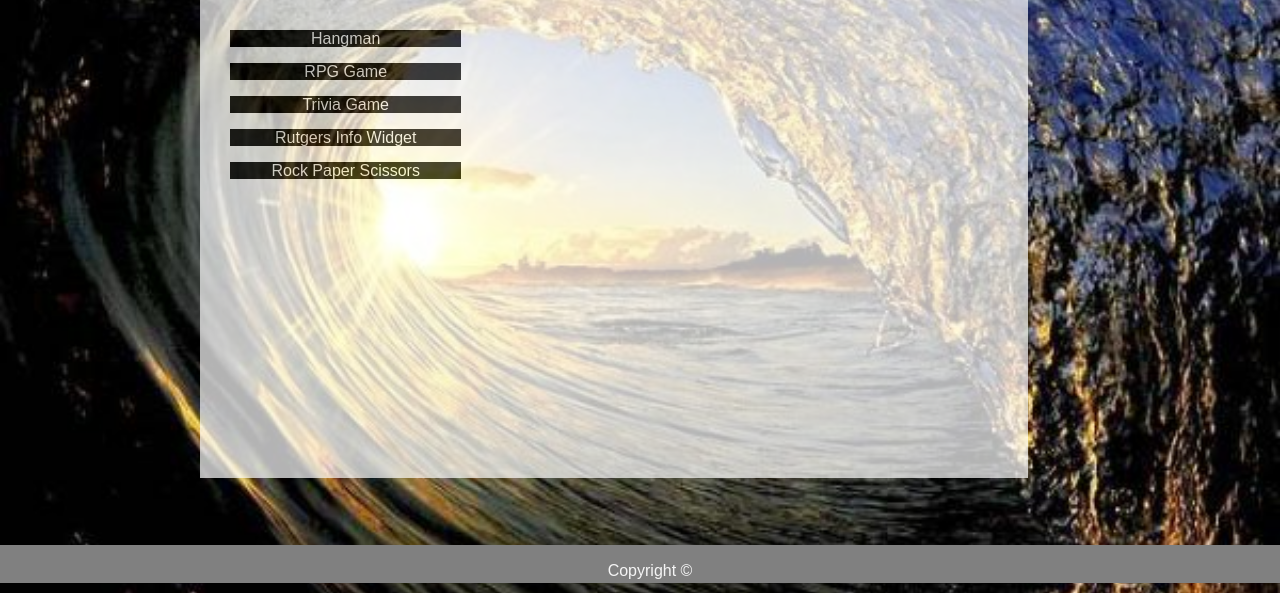
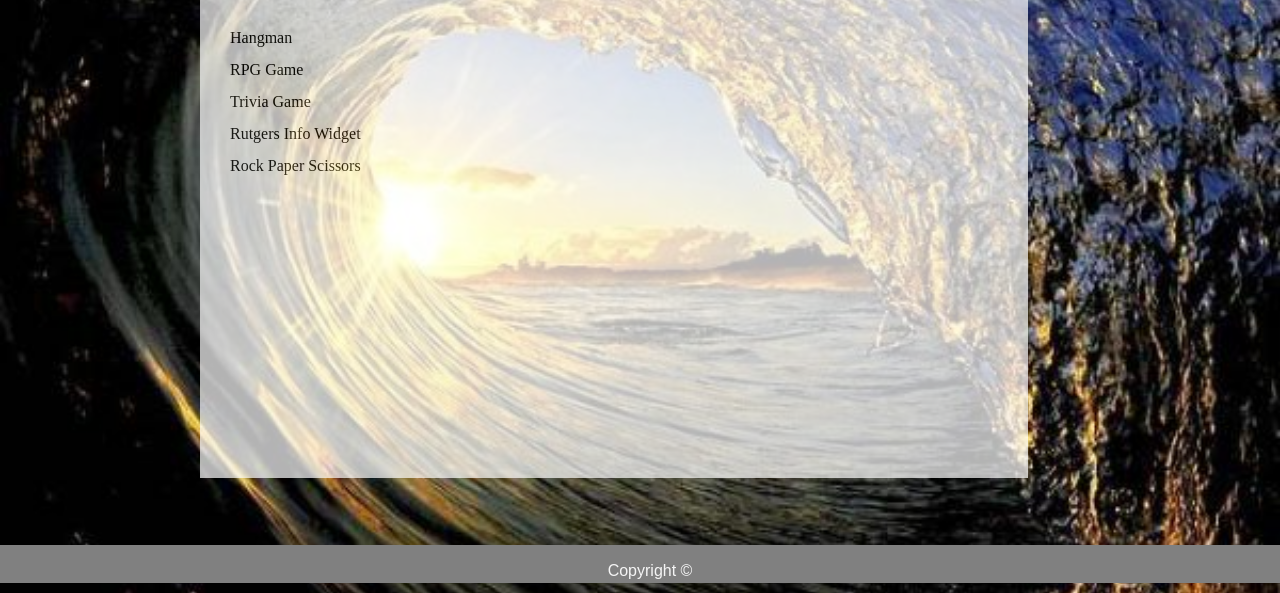
Before and after one commit to thisisjax/Basic-Portfolio, a plain HTML site: page portfolio.html in a window 1280 px wide. Shown: the part 207-800 px from the top of the page. Drawn offline with Linux system fonts and the light colour scheme.

Commit message:
chagnes for porfolio page

```diff
--- a/assets/css/style.css
+++ b/assets/css/style.css
@@ -18,15 +18,15 @@ body::after {
 
 /*my Name*/
 h1 {
+    font-family: Arial, Helvetica, sans-serif;
     position: relative;
-    font-family: Arial, Helvetica, sans-serif;
     background-color: black;
     width: 230px;
     height: 20px;
     color: white;
     font-size: 25px;
     padding: 25px;
-    margin:   -25px 0px 0px 0px;
+    margin: -25px 0px 0px 0px;
     text-align: center;
 }
 /*navbar*/
@@ -34,7 +34,7 @@ h1 {
     height: 20px;
 
 }
-/*buttons: about, portfolio, contact*/
+/*Buttons*/
 .buttons {
     position: absolute;
     top: 0;
@@ -85,65 +85,31 @@ a {
     opacity: 0.7;
     filter: alpha(opacity=70);
 }
-/*portfolio header*/
+/*Portfolio Page*/
+
+/* Header*/
 h2 {
     color: black;
     font-size: 34px;
     font-weight: bold;
 }
-/*portfolio: titles*/
+/*Portfolio: Titles*/
 .titles {
     width: 60%;
     height: 500px;
     padding: 30px;
     margin: 130px 0px 70px 200px;
-    font-family: Arial, Helvetica, sans-serif;
+    font-family: ;
     background-color: white;
     opacity: 0.7;
     filter: alpha(opacity=70);
 }
-.images {
-    width: 20%;
-    height: 10%;
-}
-/*porfolio text*/
-.hangman {
-    background-color: black;
-    color: whitesmoke;
-    width: 30%;
-    text-align: center;
-    padding: 0.5px;
-}
-.game {
-    background-color: black;
-    color: whitesmoke;
-    width: 30%;
-    text-align: center;
-    padding: 0.5px;
-}
-.trivia {
-    background-color: black;
-    color: whitesmoke;
-    width: 30%;
-    text-align: center;
-    padding: 0.5px;
-}
-.rutgers {
-    background-color: black;
-    color: whitesmoke;
-    width: 30%;
-    text-align: center;
-    padding: 0.5px;
-}
-.rock {
-    background-color: black;
-    color: whitesmoke;
-    width: 30%;
-    text-align: center;
-    padding: 0.5px;
-}
 
-/* contact page forms: box1*/
+
+
+
+/*Contact Page*/
+/*Forms: Box 1*/
 .box1 {
     width: 75%;
     margin: 200px 0px 0px 140px;
@@ -152,7 +118,7 @@ h2 {
     background-color: white;
     opacity: 0.9;
 }
-/*contact page header*/
+/*Header*/
 h2 {
     color: black;
     font-size: 34px;
@@ -174,7 +140,7 @@ input[type=t] {
     box-sizing: border-box;
 }
 
-/*footer*/
+/*Footer*/
 .footer {
     position: fixed;
     bottom: 0%;
--- a/portfolio.html
+++ b/portfolio.html
@@ -11,6 +11,8 @@
 <!--CSS Reference-->
     <link rel="stylesheet" type="text/css" href="assets/css/style.css">
 <!-- Google Font -->
+    <link href="https://fonts.googleapis.com/css?family=Amatic+SC|Gloria+Hallelujah|Permanent+Marker|Poiret+One|Sacramento|Satisfy" rel="stylesheet" type="text/css">
+
 
 </head>
 
@@ -45,9 +47,8 @@
         <div class="hangman">
             <p>Hangman</p>
         </div>
-        <div class="imgages">
 
-       </div>
+
         <br>
 <!--Game-->
         <div class="game">
```
Also changed, not shown: contact.html (+1 -0 lines), index.html (+2 -0 lines), assets/images/camera.jpg (added), assets/images/trees.jpg, 2 other files.
